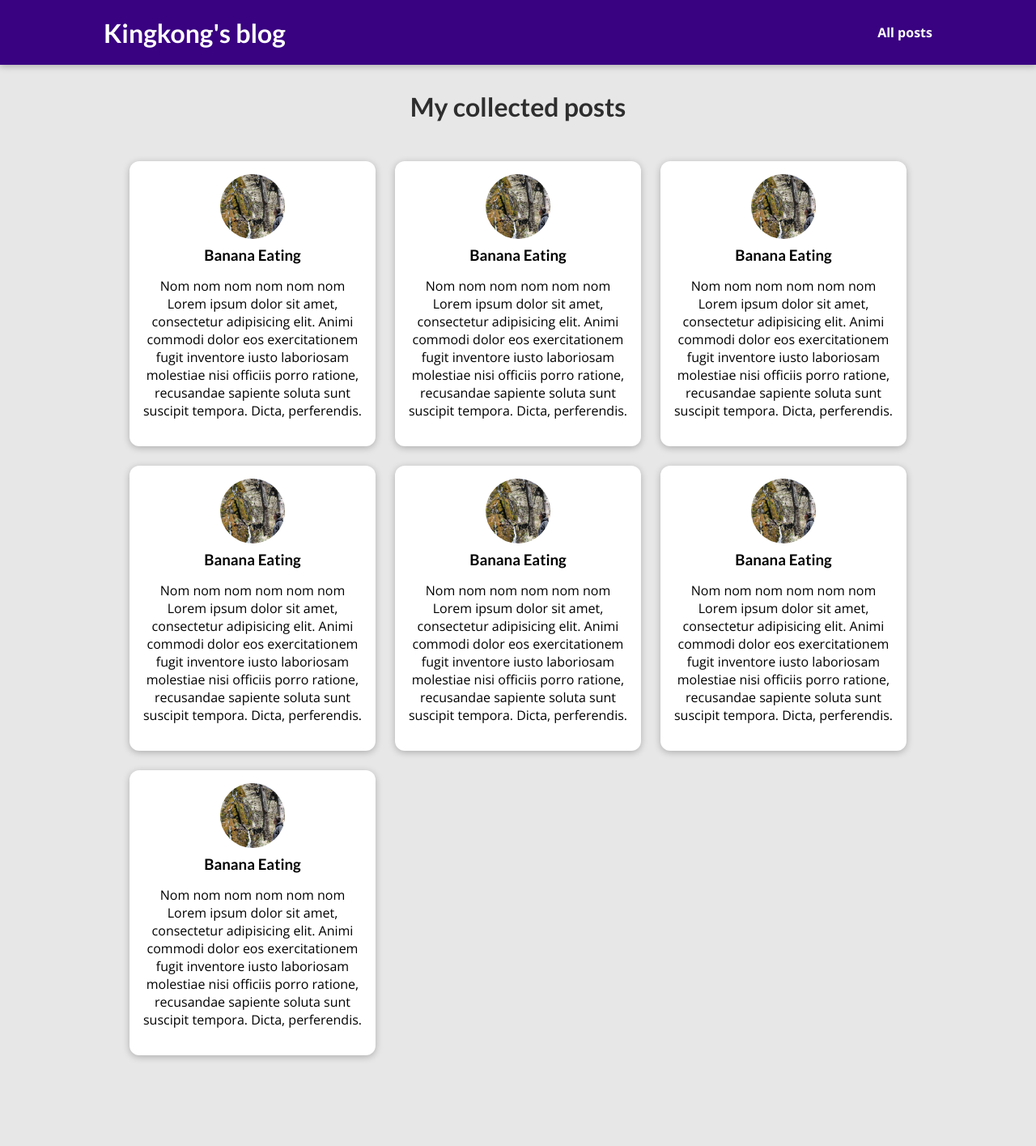
After one commit to dzonib/django-blog, a Django app: template blog/templates/blog/all-posts.html in a window 1280 px wide. The commit adds this page. Shown: the whole page at 81% size. Run offline with Django 3.2, Linux system fonts and the light colour scheme; the template is opened without the code that fills it, so the values that code supplies are empty.

Commit message:
added styles

```diff
--- /dev/null
+++ b/blog/static/blog/all-posts.css
@@ -0,0 +1,43 @@
+body {
+  background-color: #e7e7e7;
+}
+
+#main-navigation {
+  background-color: #390281;
+  box-shadow: 0 2px 8px rgba(0, 0, 0, 0.25);
+}
+
+#all-posts {
+  margin: 7rem auto;
+  width: 90%;
+  max-width: 60rem;
+}
+
+#all-posts h2 {
+  text-align: center;
+  font-size: 2rem;
+  color: #2e2e2e;
+  margin: 3rem 0;
+}
+
+ul {
+  list-style: none;
+  margin: 0;
+  padding: 0;
+  display: grid;
+  grid-template-columns: repeat(auto-fill, minmax(17rem, 1fr));
+  gap: 1.5rem;
+}
+
+.post img {
+  width: 7rem;
+  height: 7rem;
+}
+
+.post a {
+  height: 22rem;
+  transform-origin: center;
+  box-shadow: 0 2px 8px rgba(0, 0, 0, 0.25);
+  border-radius: 12px;
+  background-color: white;
+}
--- /dev/null
+++ b/blog/static/blog/post.css
@@ -0,0 +1,43 @@
+.post {
+  display: flex;
+  flex-direction: column;
+  align-items: center;
+  text-align: center;
+}
+
+.post a {
+  text-decoration: none;
+  color: black;
+  transition: all 0.2s ease;
+  padding: 1rem;
+}
+
+.post a:hover,
+.post a:active {
+  transform: scale(1.1);
+  background-color: #390281;
+  color: white;
+}
+
+.post img {
+  width: 5rem;
+  height: 5rem;
+  object-fit: cover;
+  border-radius: 50%;
+}
+
+.post h3 {
+  margin: 0.25rem 0;
+}
+
+.post time {
+  color: #666666;
+  margin: 0.25rem;
+  font-style: italic;
+  font-size: 0.85rem;
+}
+
+.post:hover time,
+.post:active time {
+  color: white;
+}
--- /dev/null
+++ b/blog/templates/blog/all-posts.html
@@ -0,0 +1,27 @@
+{% extends "base.html" %}
+{% load static %}
+
+{% block css_files %}
+    <link rel="stylesheet" href="{% static 'blog/all-posts.css' %}">
+    <link rel="stylesheet" href="{% static 'blog/post.css' %}">
+{% endblock %}
+
+{% block title %}
+    My blog
+{% endblock %}
+
+{% block content %}
+    <section id="all-posts">
+        <h2>My collected posts</h2>
+
+        <ul>
+            {% include "blog/includes/post.html" %}
+            {% include "blog/includes/post.html" %}
+            {% include "blog/includes/post.html" %}
+            {% include "blog/includes/post.html" %}
+            {% include "blog/includes/post.html" %}
+            {% include "blog/includes/post.html" %}
+            {% include "blog/includes/post.html" %}
+        </ul>
+    </section>
+{% endblock %}
--- /dev/null
+++ b/blog/templates/blog/includes/post.html
@@ -0,0 +1,12 @@
+ {% load static %}
+<li>
+     <article class="post">
+         <a href="">
+             <img src="{% static "blog/images/123.jpg" %}" alt="Banana eating">
+             <div class="post__content">
+                 <h3>Banana Eating</h3>
+                 <p>Nom nom nom nom nom nom Lorem ipsum dolor sit amet, consectetur adipisicing elit. Animi commodi dolor eos exercitationem fugit inventore iusto laboriosam molestiae nisi officiis porro ratione, recusandae sapiente soluta sunt suscipit tempora. Dicta, perferendis.</p>
+             </div>
+         </a>
+     </article>
+ </li>
--- a/blog/views.py
+++ b/blog/views.py
@@ -8,7 +8,7 @@ def starting_page(request):
 
 
 def posts(request):
-    pass
+    return render(request, 'blog/all-posts.html')
 
 
 def post_detail(request):
--- a/templates/base.html
+++ b/templates/base.html
@@ -14,6 +14,12 @@
     <title>{% block title %}{% endblock %}</title>
 </head>
 <body>
+    <header id="main-navigation">
+        <h1><a href="">Kingkong's blog</a></h1>
+        <nav>
+            <a href="">All posts</a>
+        </nav>
+    </header>
 {% block content %}
 {% endblock %}
 </body>
```
Also changed, not shown: blog/static/blog/index.css (+0 -44 lines), blog/templates/blog/index.html (+3 -19 lines), blog/static/blog/images/1111.jpg (added), blog/static/blog/images/123.jpg (added), blog/static/blog/images/pro.jpg (added), blog/static/blog/images/synthwave-future-scifi-5k-yn-1920x1080.jpg (added).
